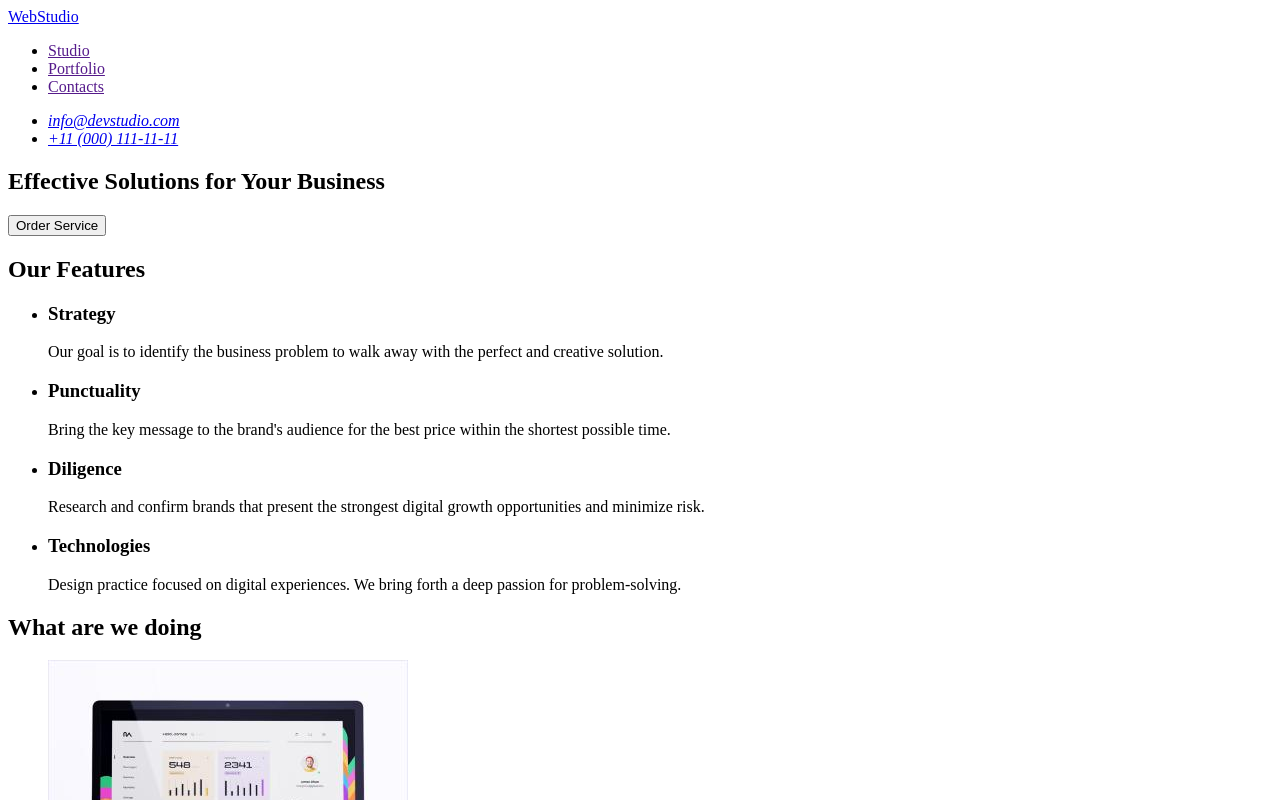
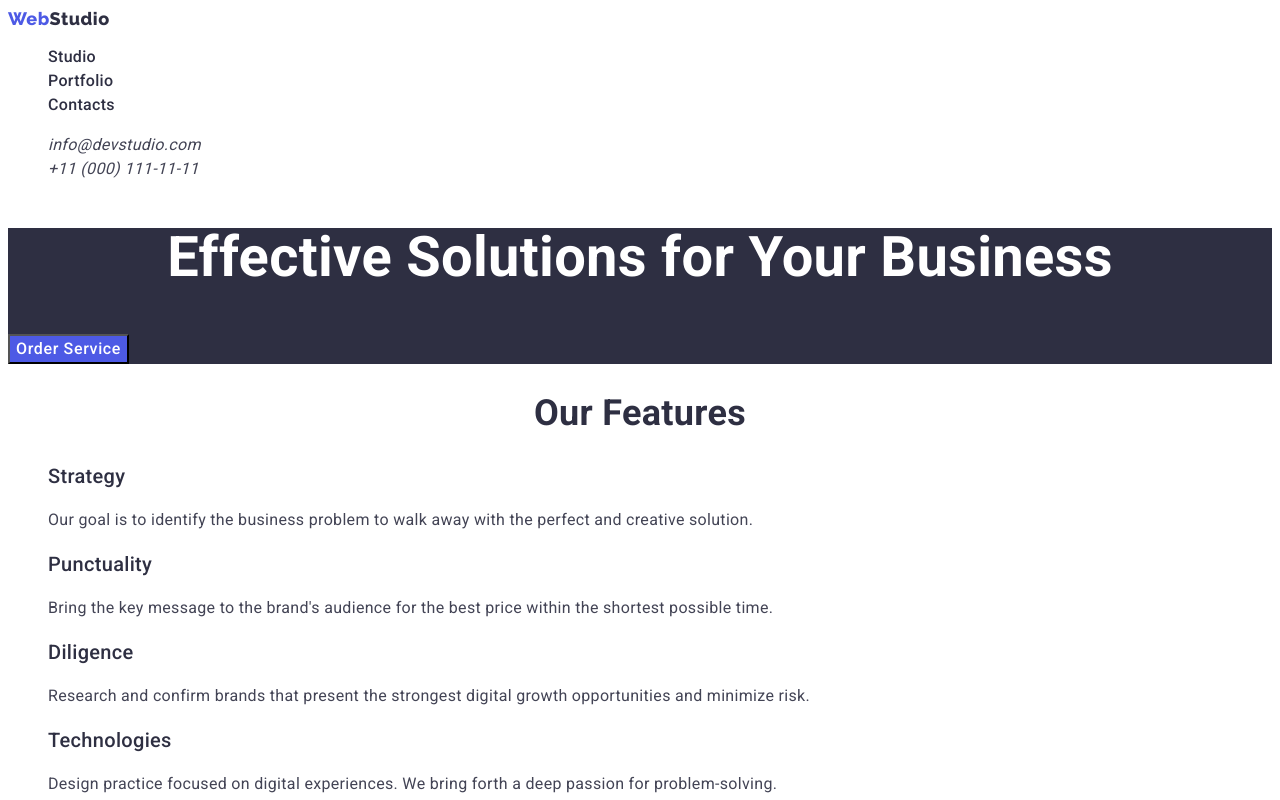
Before and after one commit to ValentynVi/goit-markup-hw-02, a plain HTML site: page index.html in a window 1280 px wide. Shown: the top 800 px of the page. Drawn offline with Linux system fonts and the light colour scheme.

Commit message:
mod index.html

```diff
--- a/index.html
+++ b/index.html
@@ -4,67 +4,83 @@
     <meta charset="UTF-8" />
     <meta http-equiv="X-UA-Compatible" content="IE=edge" />
     <meta name="viewport" content="width=device-width, initial-scale=1.0" />
-    <title>Document</title>
+    <title>WebStudio</title>
+    <link
+      href="https://fonts.googleapis.com/css2?family=Raleway:wght@800&family=Roboto:wght@400;500;700;900&display=swap"
+      rel="stylesheet"
+    />
+
+    <link rel="stylesheet" href="./css/styles.css" />
   </head>
 
   <body>
     <!-- Header section -->
-    <header>
+    <header class="header">
       <!-- Navigation -->
-      <nav>
-        <a href="./index.html">WebStudio</a>
-        <ul>
-          <li><a href="">Studio</a></li>
-          <li><a href="">Portfolio</a></li>
-          <li><a href="">Contacts</a></li>
+      <nav class="header-nav">
+        <a class="header-nav-logo link" href="./index.html"
+          >Web<span>Studio</span></a
+        >
+        <ul class="header-nav-list list">
+          <li><a class="link" href="./index.html">Studio</a></li>
+          <li><a class="link" href="./portfolio.html">Portfolio</a></li>
+          <li><a class="link" href="">Contacts</a></li>
         </ul>
       </nav>
 
       <!-- Address -->
-      <address>
-        <ul>
-          <li><a href="mailto:info@devstudio.com">info@devstudio.com</a></li>
-          <li><a href="tel:+110001111111">+11 (000) 111-11-11</a></li>
+      <address class="header-address">
+        <ul class="header-address-list list">
+          <li>
+            <a class="link text" href="mailto:info@devstudio.com"
+              >info@devstudio.com</a
+            >
+          </li>
+          <li>
+            <a class="link text" href="tel:+110001111111"
+              >+11 (000) 111-11-11</a
+            >
+          </li>
         </ul>
       </address>
     </header>
 
     <main>
       <!-- Hero section -->
-      <section>
-        <h1>Effective Solutions for Your Business</h1>
-        <button type="button">Order Service</button>
+      <section class="hero">
+        <h1 class="hero-title">Effective Solutions for Your Business</h1>
+        <button class="hero-button" type="button">Order Service</button>
       </section>
 
       <!-- Features section  -->
-      <section>
+      <section class="features">
         <!-- make it hidden next time -->
-        <h2>Our Features</h2>
-        <ul>
+        <h2 class="features-title">Our Features</h2>
+        <ul class="features-list list">
           <li>
-            <h3>Strategy</h3>
-            <p>
+            <h3 class="title">Strategy</h3>
+            <p class="text">
               Our goal is to identify the business problem to walk away with the
               perfect and creative solution.
             </p>
           </li>
           <li>
-            <h3>Punctuality</h3>
-            <p>
+            <h3 class="title">Punctuality</h3>
+            <p class="text">
               Bring the key message to the brand's audience for the best price
               within the shortest possible time.
             </p>
           </li>
           <li>
-            <h3>Diligence</h3>
-            <p>
+            <h3 class="title">Diligence</h3>
+            <p class="text">
               Research and confirm brands that present the strongest digital
               growth opportunities and minimize risk.
             </p>
           </li>
           <li>
-            <h3>Technologies</h3>
-            <p>
+            <h3 class="title">Technologies</h3>
+            <p class="text">
               Design practice focused on digital experiences. We bring forth a
               deep passion for problem-solving.
             </p>
@@ -73,9 +89,9 @@
       </section>
 
       <!-- About section -->
-      <section>
-        <h2>What are we doing</h2>
-        <ul>
+      <section class="about">
+        <h2 class="about-title">What are we doing</h2>
+        <ul class="about-list list">
           <li>
             <img
               src="./images/technology/computer1.jpg"
@@ -104,9 +120,9 @@
       </section>
 
       <!-- Employees section -->
-      <section>
-        <h2>Our Team</h2>
-        <ul>
+      <section class="employee">
+        <h2 class="employee-title">Our Team</h2>
+        <ul class="employee-img-list list">
           <li>
             <img
               src="./images/employees/employee-1.jpg"
@@ -114,8 +130,8 @@
               width="264"
               height="260"
             />
-            <h3>Mark Guerrero</h3>
-            <p>Product Designer</p>
+            <h3 class="title">Mark Guerrero</h3>
+            <p class="text">Product Designer</p>
           </li>
           <li>
             <img
@@ -124,8 +140,8 @@
               width="264"
               height="260"
             />
-            <h3>Tom Ford</h3>
-            <p>Frontend Developer</p>
+            <h3 class="title">Tom Ford</h3>
+            <p class="text">Frontend Developer</p>
           </li>
           <li>
             <img
@@ -134,8 +150,8 @@
               width="264"
               height="260"
             />
-            <h3>Camila Garcia</h3>
-            <p>Marketing</p>
+            <h3 class="title">Camila Garcia</h3>
+            <p class="text">Marketing</p>
           </li>
 
           <li>
@@ -145,16 +161,16 @@
               width="264"
               height="260"
             />
-            <h3>Daniel Wilson</h3>
-            <p>UI Designer</p>
+            <h3 class="title">Daniel Wilson</h3>
+            <p class="text">UI Designer</p>
           </li>
         </ul>
       </section>
     </main>
 
     <!-- Footer -->
-    <footer>
-      <a href="./index.html">WebStudio</a>
+    <footer class="footer">
+      <a class="footer-logo link" href="./index.html">Web<span>Studio</span></a>
 
       <p>
         Increase the flow of customers and sales for your business with digital
```
